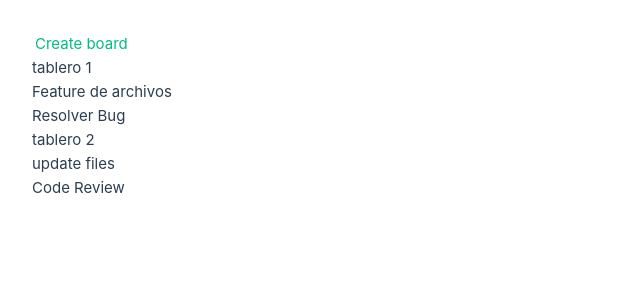
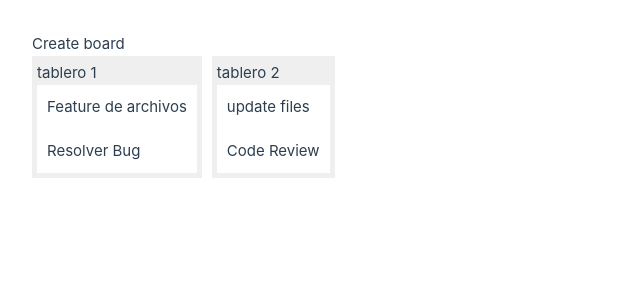
Before and after one commit to javiergp23/vue-projects, a Vue app in the folder drag-drop/: page / in a window 1280 px wide. Shown: the top 300 px of the page, without its empty margins (0-640 px from the left). Built offline with nearby package versions, Linux system fonts and the light colour scheme.

Commit message:
fix emits/drag-drop

```diff
--- a/drag-drop/package.json
+++ b/drag-drop/package.json
@@ -10,6 +10,7 @@
   },
   "dependencies": {
     "@tailwindcss/vite": "^4.1.8",
+    "drag-drop": "file:",
     "tailwindcss": "^4.1.8",
     "vue": "^3.5.13"
   },
--- a/drag-drop/src/assets/main.css
+++ b/drag-drop/src/assets/main.css
@@ -1,5 +1,5 @@
+@import "tailwindcss";
 @import './base.css';
-@import "tailwindcss";
 
 #app {
   max-width: 1280px;
@@ -7,11 +7,3 @@
   padding: 2rem;
   font-weight: normal;
 }
-
-a,
-.green {
-  text-decoration: none;
-  color: hsla(160, 100%, 37%, 1);
-  transition: 0.4s;
-  padding: 3px;
-}
--- /dev/null
+++ b/drag-drop/src/components/InputView.vue
@@ -0,0 +1,23 @@
+<script setup>
+import { ref, defineEmits } from 'vue';
+
+const text = ref("")
+const emits = defineEmits(['onNewItem'])
+
+const handleSubmit = () => {
+    if(text !== ""){
+        emits("onNewItem", text)
+        text.value = ""
+    }
+}
+</script>
+
+<template>
+    <form action="" @submit.prevent="handleSubmit">
+        <input type="text" v-bind="text">
+    </form>
+</template>
+
+<style>
+
+</style>
--- a/drag-drop/src/components/TodosView.vue
+++ b/drag-drop/src/components/TodosView.vue
@@ -56,5 +56,19 @@ let boards = reactive([
 </template>
 
 <style scoped>
+    .boards{
+        display: flex;
+        gap: 10px;
+    }
 
+    .board{
+        background-color: #efefef;
+        padding: 5px;
+    }
+
+    .item{
+        background-color: white;
+        padding: 10px;
+        box-sizing: border-box;
+    }
 </style>
--- a/drag-drop/vite.config.js
+++ b/drag-drop/vite.config.js
@@ -2,13 +2,14 @@ import { fileURLToPath, URL } from 'node:url'
 
 import { defineConfig } from 'vite'
 import vue from '@vitejs/plugin-vue'
+import tailwindcss from '@tailwindcss/vite'
 import vueDevTools from 'vite-plugin-vue-devtools'
-import tailwindcss from '@tailwindcss/vite'
 
 // https://vite.dev/config/
 export default defineConfig({
   plugins: [
-    vue(),tailwindcss(),
+    vue(),
+    tailwindcss(),
   ],
   resolve: {
     alias: {
```
Also changed, not shown: 1 other file (tests, documents, lock files or other folders).
